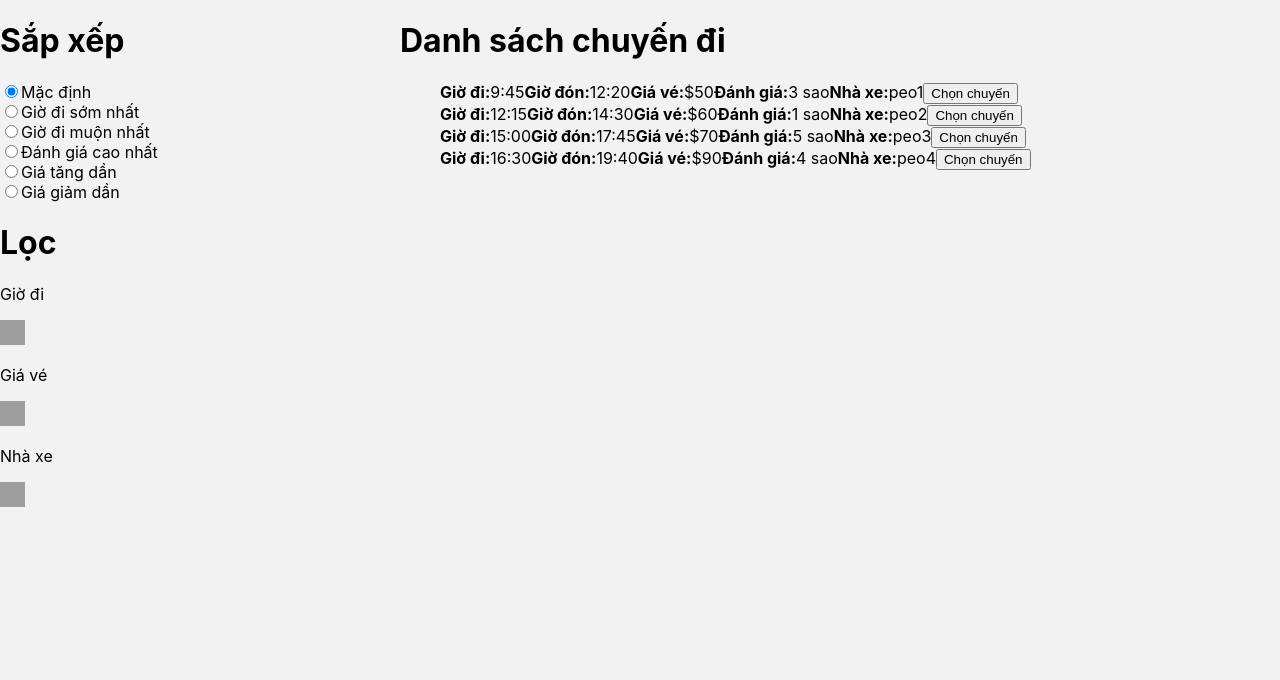
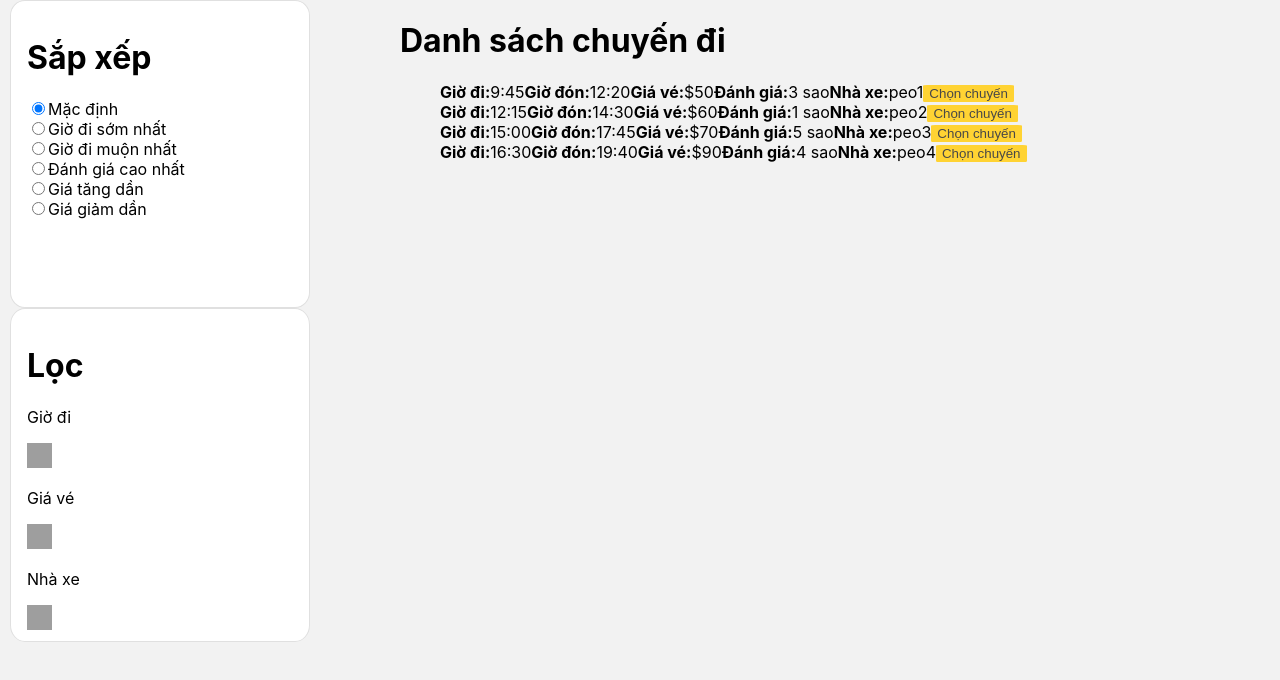
Before and after one commit to anhvu08903/web-project, a React (Create React App) app in the folder project-web-frontend/: page /booking in a window 1280 px wide. Shown: the top 680 px of the page. Built offline with nearby package versions, Linux system fonts and the light colour scheme; grey boxes are pictures that could not be loaded.

Commit message:
update booking

```diff
--- a/project-web-frontend/src/Components/Base.module.css
+++ b/project-web-frontend/src/Components/Base.module.css
@@ -1,5 +1,5 @@
 .button_common {
-    background-color: olivedrab;
+    background-color: #1890ff;
     color: white;
     padding: 15px 30px;
     border: none;
@@ -8,6 +8,7 @@
     margin: 1rem;
     width: 90%;
 }
+
 .error {
     color: red;
     text-align: left;
--- a/project-web-frontend/src/Components/Booking/Booking.js
+++ b/project-web-frontend/src/Components/Booking/Booking.js
@@ -4,6 +4,7 @@ import SortOptions from "./SortOptions";
 import Box from "@mui/material/Box";
 import Slider from "@mui/material/Slider";
 import axios from "axios";
+import { Link, useNavigate } from "react-router-dom";
 
 const Booking = () => {
   // const token = sessionStorage.getItem('token');
@@ -238,7 +239,7 @@ const Booking = () => {
   };
 
   return (
-    <div>
+    <div className="background">
       <div className="box left">
         <div>
           <SortOptions
@@ -246,7 +247,7 @@ const Booking = () => {
             handleSortChange={handleSortChange}
           />
         </div>
-        <div>
+        <div className="loc">
           <h1>Lọc</h1>
           <div>
             <div>
@@ -351,6 +352,7 @@ const Booking = () => {
                 <strong>Nhà xe:</strong> {booking.nhaXe} <br />
                 <div key={booking.id}>
                   <button
+                    className="button"
                     onClick={(event) =>
                       handleBookTicket(event, booking, booking.id)
                     }
@@ -360,17 +362,58 @@ const Booking = () => {
                   {showPickSeat === booking.id && (
                     <div>
                       <div>
-                        {[...Array(booking.totalSeat)].map((_, index) => (
-                          <img
-                            key={index}
-                            src="https://cdn.iconscout.com/icon/premium/png-256-thumb/car-seat-1616720-1372229.png"
-                            className="seat"
-                            onClick={handleSeat}
-                          />
-                        ))}
+                        {[...Array(30)].map((_, index) => {
+                          if (
+                            index < booking.totalSeat &&
+                            index % 2 == 0 &&
+                            index > 0
+                          ) {
+                            // Hiển thị ảnh 1
+                            return (
+                              <div>
+                                <img
+                                  src="https://cdn-icons-png.flaticon.com/512/1683/1683758.png"
+                                  className="seat"
+                                  onClick={handleSeat}
+                                />
+                                <img
+                                  src="https://cdn-icons-png.flaticon.com/512/1683/1683758.png"
+                                  className="seat"
+                                  onClick={handleSeat}
+                                />
+                              </div>
+                            );
+                          } else if (
+                            index == booking.totalSeat &&
+                            booking.totalSeat % 2 == 1
+                          ) {
+                            return (
+                              <img
+                                src="https://cdn-icons-png.flaticon.com/512/1683/1683758.png"
+                                className="seat"
+                                onClick={handleSeat}
+                              />
+                            );
+                          } else if (
+                            index >= booking.totalSeat &&
+                            index <= 30
+                          ) {
+                            return (
+                              <img
+                                src="https://cdn.iconscout.com/icon/premium/png-256-thumb/car-seat-1616720-1372229.png"
+                                className="seat"
+                                onClick={handleSeat}
+                              />
+                            );
+                          } else {
+                            // Trường hợp còn lại, không hiển thị
+                            return null;
+                          }
+                        })}
                       </div>
                       <div>
                         <button
+                          className="button"
                           onClick={(event) =>
                             handlePick(event, booking, booking.id)
                           }
@@ -439,7 +482,9 @@ const Booking = () => {
                                 )}
                               </div>
                             </div>
-                            <button>Tiếp tục</button>
+                            <Link to={"/payment"}>
+                              <button className="button">Tiếp tục</button>
+                            </Link>
                           </div>
                         )}
                       </div>
--- a/project-web-frontend/src/Components/Booking/SortOptions.js
+++ b/project-web-frontend/src/Components/Booking/SortOptions.js
@@ -1,7 +1,8 @@
-import React from 'react';
+import React from "react";
+import "./test.css";
 
 const SortOptions = ({ sortOption, handleSortChange }) => (
-<div>
+  <div className="sapxep">
     <h1>Sắp xếp</h1>
     <div>
       <div>
@@ -9,7 +10,7 @@ const SortOptions = ({ sortOption, handleSortChange }) => (
           type="radio"
           id="default"
           value="default"
-            checked={sortOption === 'default'}
+          checked={sortOption === "default"}
           onChange={handleSortChange}
         />
         <label htmlFor="default">Mặc định</label>
@@ -20,7 +21,7 @@ const SortOptions = ({ sortOption, handleSortChange }) => (
           type="radio"
           id="earliest"
           value="earliest"
-            checked={sortOption === 'earliest'}
+          checked={sortOption === "earliest"}
           onChange={handleSortChange}
         />
         <label htmlFor="earliest">Giờ đi sớm nhất</label>
@@ -31,7 +32,7 @@ const SortOptions = ({ sortOption, handleSortChange }) => (
           type="radio"
           id="latest"
           value="latest"
-            checked={sortOption === 'latest'}
+          checked={sortOption === "latest"}
           onChange={handleSortChange}
         />
         <label htmlFor="latest">Giờ đi muộn nhất</label>
@@ -42,7 +43,7 @@ const SortOptions = ({ sortOption, handleSortChange }) => (
           type="radio"
           id="highest"
           value="highest"
-            checked={sortOption === 'highest'}
+          checked={sortOption === "highest"}
           onChange={handleSortChange}
         />
         <label htmlFor="highest">Đánh giá cao nhất</label>
@@ -53,7 +54,7 @@ const SortOptions = ({ sortOption, handleSortChange }) => (
           type="radio"
           id="ascending"
           value="ascending"
-            checked={sortOption === 'ascending'}
+          checked={sortOption === "ascending"}
           onChange={handleSortChange}
         />
         <label htmlFor="ascending">Giá tăng dần</label>
@@ -64,7 +65,7 @@ const SortOptions = ({ sortOption, handleSortChange }) => (
           type="radio"
           id="descending"
           value="descending"
-            checked={sortOption === 'descending'}
+          checked={sortOption === "descending"}
           onChange={handleSortChange}
         />
         <label htmlFor="descending">Giá giảm dần</label>
--- a/project-web-frontend/src/Components/Booking/test.css
+++ b/project-web-frontend/src/Components/Booking/test.css
@@ -12,3 +12,34 @@
 .right {
     margin-left: 400px;
 }
+
+.button {
+    background-color: #ffd333;
+    border: none;
+    border-radius: 5%;
+    color: #484848;
+}
+
+.background {
+    background-color: #f2f2f2;
+}
+
+.sapxep {
+    background-color: white;
+    height: 274px;
+    width: 266px;
+    border: 1px solid #e0e0e0;
+    padding: 16px;
+    border-radius: 5%;
+    margin-left: 10px;
+}
+
+.loc {
+    background-color: white;
+    height: 300px;
+    width: 266px;
+    border: 1px solid #e0e0e0;
+    padding: 16px;
+    border-radius: 5%;
+    margin-left: 10px;
+}
--- a/project-web-frontend/src/Components/Homepage/Homepage.module.css
+++ b/project-web-frontend/src/Components/Homepage/Homepage.module.css
@@ -2,7 +2,7 @@
 
 body {
     margin: 0;
-    overflow: hidden;
+    /* overflow: auto; */
     font-family: -apple-system, BlinkMacSystemFont, Segoe UI, PingFang SC, Hiragino Sans GB, Microsoft YaHei, Helvetica Neue, Helvetica, Arial, sans-serif, Apple Color Emoji, Segoe UI Emoji, Segoe UI Symbol;
     height: 100vh;
     display: flex;
@@ -259,7 +259,7 @@ h2 {
     transition: background-color 0.5s ease;
 }
 
-.switchButton:hover{
+.switchButton:hover {
     background-color: rgb(220, 220, 220);
 }
 
@@ -275,7 +275,7 @@ h2 {
     font-size: 20px !important;
 }
 
-.buttonEnddateShow{
+.buttonEnddateShow {
     z-index: 5;
     display: flex;
     justify-content: center;
@@ -291,11 +291,11 @@ h2 {
     transition: background-color 0.5s ease;
 }
 
-.buttonEnddateShow:hover{
+.buttonEnddateShow:hover {
     background-color: rgb(240, 240, 252);
 }
 
-.buttonEnddateHidden{
+.buttonEnddateHidden {
     z-index: 5;
     position: absolute;
     margin-left: 15%;
@@ -312,6 +312,6 @@ h2 {
     transition: background-color 0.5s ease;
 }
 
-.buttonEnddateHidden:hover{
+.buttonEnddateHidden:hover {
     background-color: rgb(232, 232, 232);
 }
--- a/project-web-frontend/src/Components/Payment/Payment.module.css
+++ b/project-web-frontend/src/Components/Payment/Payment.module.css
@@ -2,7 +2,7 @@
 
 body {
     margin: 0;
-    overflow: hidden;
+    /* overflow: hidden; */
     font-family: -apple-system, BlinkMacSystemFont, Segoe UI, PingFang SC, Hiragino Sans GB, Microsoft YaHei, Helvetica Neue, Helvetica, Arial, sans-serif, Apple Color Emoji, Segoe UI Emoji, Segoe UI Symbol;
     height: 100vh;
     display: flex;
@@ -87,20 +87,20 @@ li {
     gap: 15px;
 }
 
-.turnBack{
+.turnBack {
     display: flex;
     align-items: center;
     height: 70px;
 }
 
-.turnBackButton{
-    color: rgb(36, 116, 229) ;
+.turnBackButton {
+    color: rgb(36, 116, 229);
     font-size: 14px;
     font-weight: 500;
     cursor: pointer;
 }
 
-.infoBox{
+.infoBox {
     background-color: white;
     border-radius: 8px;
     box-shadow: rgba(0, 0, 0, 0.16) 0px 1px 4px;
@@ -108,7 +108,7 @@ li {
     height: 400px;
 }
 
-.money{
+.money {
     background-color: white;
     border-radius: 8px;
     box-shadow: rgba(0, 0, 0, 0.16) 0px 1px 4px;
@@ -117,22 +117,22 @@ li {
     height: 60px;
 }
 
-.infoBoxWrapper{
+.infoBoxWrapper {
     padding: 20px;
     height: 100%;
 }
 
-.moneyWrapper{
+.moneyWrapper {
     padding: 20px;
 }
 
-.infoBoxForm{
+.infoBoxForm {
     gap: 16px;
     display: flex;
     flex-direction: column;
 }
 
-.infoBoxTitle{
+.infoBoxTitle {
     font-size: 18px;
     font-weight: 700;
     color: #202020;
```
Also changed, not shown: project-web-frontend/src/Components/Login/Login.js (+19 -18 lines). Lines whose indentation alone changed are shown as unchanged.
